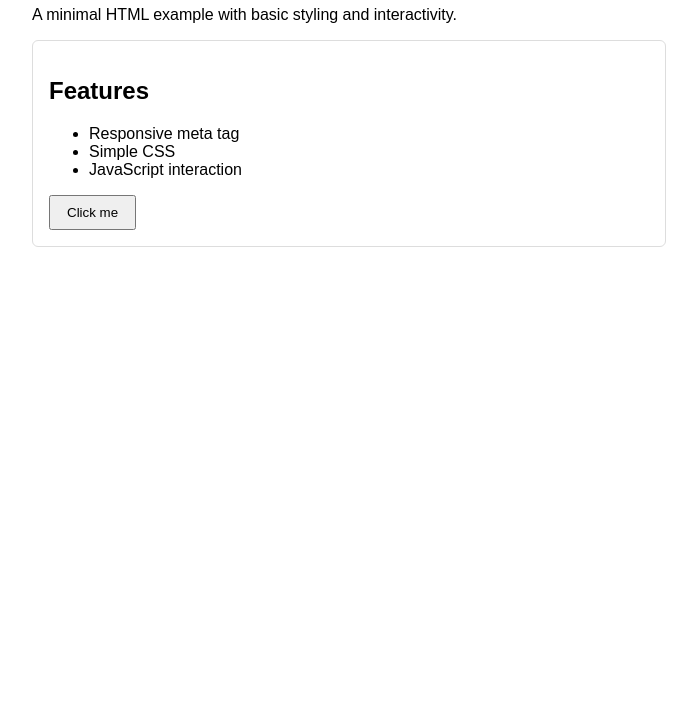
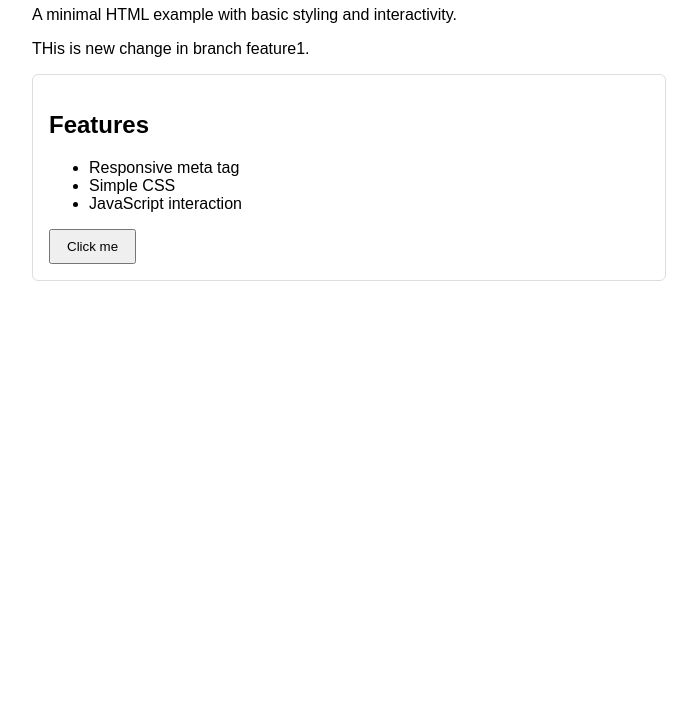
Before and after one commit to gauravsingh4672/localrepo, a plain HTML site: page index.html in a window 1280 px wide. Shown: the part 84-800 px from the top of the page, without its empty margins (0-697 px from the left). Drawn offline with Linux system fonts and the light colour scheme.

Commit message:
Add new Feature1 Branch

```diff
--- a/index.html
+++ b/index.html
@@ -15,6 +15,7 @@
 	<header>
 		<h1>Welcome to the Sample Page</h1>
 		<p>A minimal HTML example with basic styling and interactivity.</p>
+		<p>THis is new change in branch feature1.</p>
 	</header>
 
 	<main>
```
